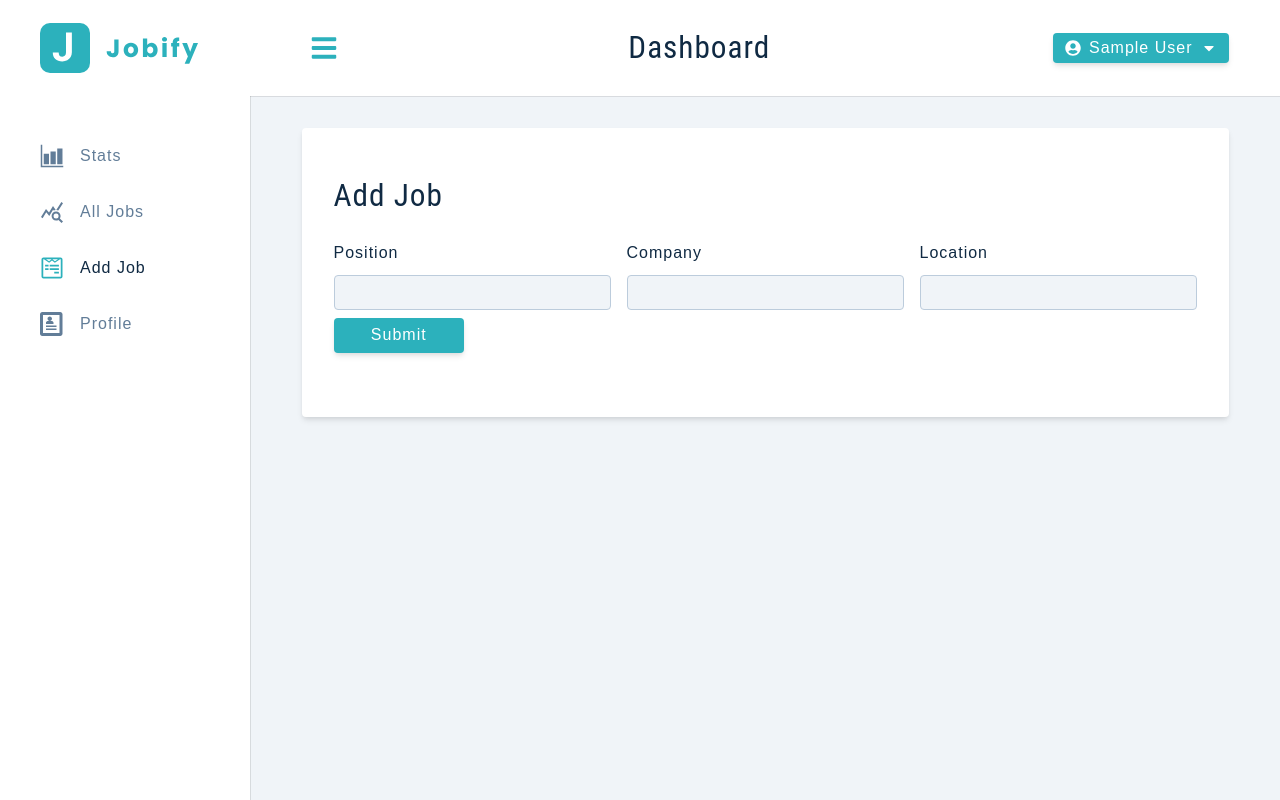
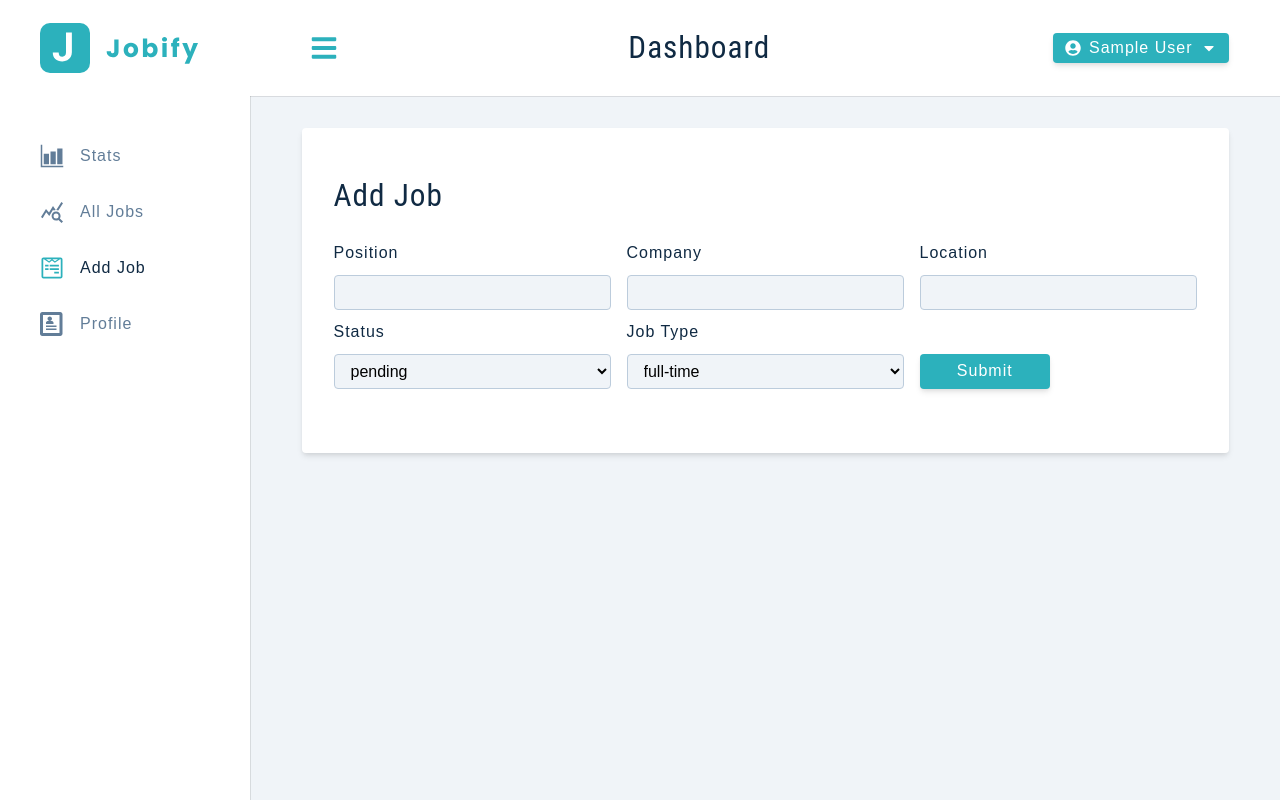
Before and after one commit to lkagan/jobify-client, a React (Create React App) app in the folder client/: page /add-job in a window 1280 px wide. Built offline with nearby package versions, Linux system fonts and the light colour scheme; sample sign-in values are in the browser's storage.

Commit message:
New FormRowSelect component

```diff
--- /dev/null
+++ b/client/src/components/FormRowSelect.js
@@ -0,0 +1,31 @@
+import React from 'react';
+
+const FormRowSelect = ({labelText, name, value, handleChange, list}) => {
+    return (
+        <div className="form-row">
+            <label
+                htmlFor={ name }
+                className='form-label'
+            >
+                { labelText || name}
+            </label>
+            <select
+                name={ name }
+                value={ value }
+                onChange={ handleChange }
+                className='form-select'
+            >
+                {
+                    list.map((itemValue, index) => {
+                        return <option
+                            key={ index }
+                            value={ itemValue }
+                        >{ itemValue }</option>
+                    })
+                }
+            </select>
+        </div>
+    );
+};
+
+export default FormRowSelect;
--- a/client/src/components/index.js
+++ b/client/src/components/index.js
@@ -1,8 +1,9 @@
 import Logo from './Logo';
 import FormRow from './FormRow';
+import FormRowSelect from './FormRowSelect';
 import Alert from './Alert';
 import Navbar from './Navbar';
 import BigSidebar from "./BigSidebar";
 import SmallSidebar from "./SmallSidebar";
 
-export { Logo, FormRow, Alert, Navbar, BigSidebar, SmallSidebar };
+export { Logo, FormRow, FormRowSelect, Alert, Navbar, BigSidebar, SmallSidebar };
--- a/client/src/pages/dashboard/AddJob.js
+++ b/client/src/pages/dashboard/AddJob.js
@@ -1,5 +1,5 @@
 import React from 'react';
-import { FormRow, Alert } from '../../components';
+import { FormRow, FormRowSelect, Alert } from '../../components';
 import { useAppContext } from '../../context/appContext';
 import Wrapper from '../../assets/wrappers/DashboardFormPage';
 
@@ -58,15 +58,25 @@ const AddJob = () => {
                         value={ jobLocation }
                         handleChange={ handleJobInput }
                     />
-                    {/* job type */}
-
-                    {/* job status */}
+                    <FormRowSelect
+                        name="status"
+                        value={ status }
+                        list={ statusOptions }
+                        handleChange={ handleJobInput }
+                    />
+                    <FormRowSelect
+                        labelText="job type"
+                        name="jobType"
+                        value={ jobType }
+                        list={ jobTypeOptions }
+                        handleChange={ handleJobInput }
+                    />
 
                     <div className="btn-container">
                         <button
-                        className='btn btn-block submit-btn'
-                        type='submit'
-                        onClick={ handleSubmit }
+                            className='btn btn-block submit-btn'
+                            type='submit'
+                            onClick={ handleSubmit }
                         >
                             submit
                         </button>
```
